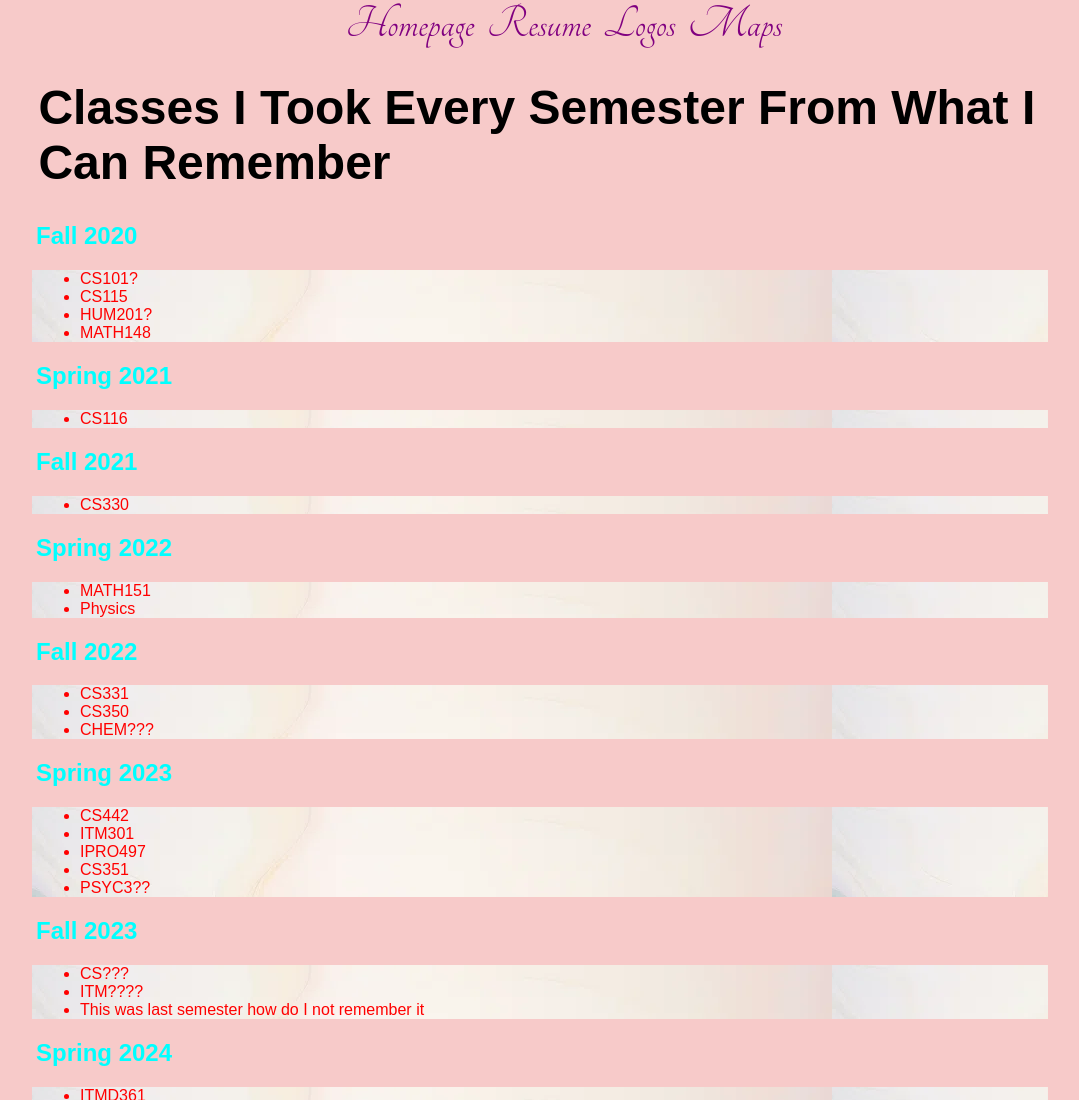
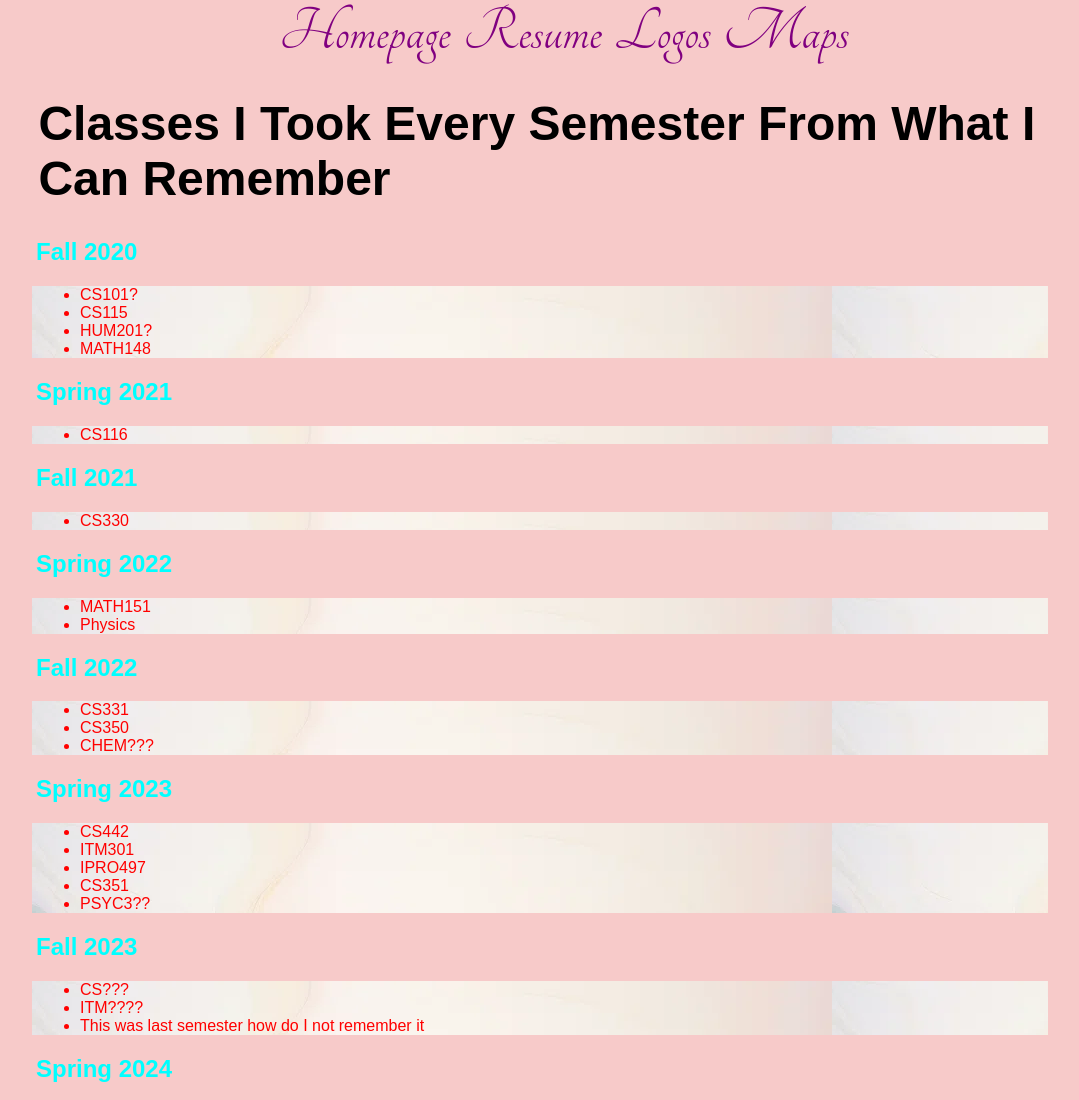
Before and after one commit to georgegregjr/project3ITMD, a plain HTML site: page index.html in a window 1280 px wide. Shown: the top 1100 px of the page, without its empty margins (104-1183 px from the left). Drawn offline with Linux system fonts and the light colour scheme; a web font is replaced by a local one.

Commit message:
Easier to read style changes

```diff
--- a/css/styles.css
+++ b/css/styles.css
@@ -174,7 +174,7 @@ ul {
 
 @media screen and (min-width: 40.625em) {
   .homepage ul li a {
-    font-size: 1.5em;
+    font-size: 2em;
     color: white;
   }
 
@@ -191,7 +191,7 @@ ul {
   }
   .homepage ul li {
     font-family: 'Gabriela', Helvetica, sans-serif;
-    color: black;
+    color: yellow;
   }
 
     .homepage h2 {
@@ -204,7 +204,7 @@ ul {
     color: aqua;
   }
     .homepage ul li a {
-    font-size: 3em;
+    font-size: 4em;
     color: purple;
   }
 
```
